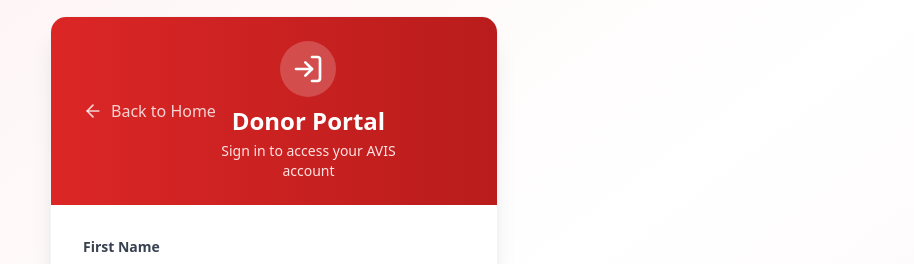
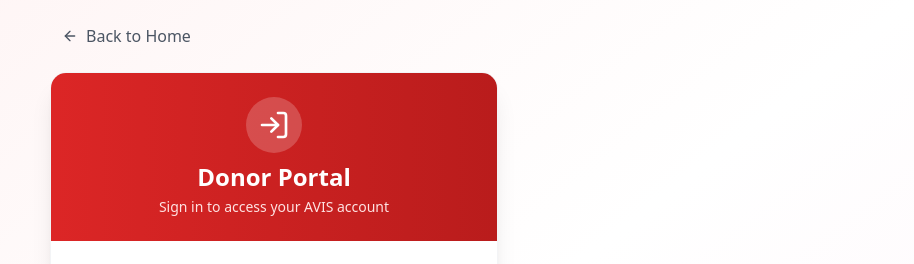
Before and after one commit to nashero/Vitalita, a React (Vite) app: page / in a window 1280 px wide. Both pictures are taken after a click on the button "Donor Portal". Shown: the top 264 px of the page, without its empty margins (366-1280 px from the left). Built offline with nearby package versions, Linux system fonts and the light colour scheme; no server answers.

Commit message:
Cosmetic Changes

```diff
--- a/src/components/LoginForm.tsx
+++ b/src/components/LoginForm.tsx
@@ -61,20 +61,23 @@
   return (
     <div className="min-h-screen bg-gradient-to-br from-red-50 via-white to-pink-50 flex items-center justify-center p-4">
       <div className="w-full max-w-md">
+        {/* Back to Home Button - Positioned above the card */}
+        {onBackToLanding && (
+          <div className="mb-4 flex justify-start">
+            <button
+              onClick={onBackToLanding}
+              className="flex items-center text-gray-600 hover:text-gray-800 transition-colors px-3 py-2 rounded-lg hover:bg-white/50"
+            >
+              <ArrowLeft className="w-4 h-4 mr-2" />
+              Back to Home
+            </button>
+          </div>
+        )}
+
         <div className="bg-white rounded-2xl shadow-xl border border-gray-100 overflow-hidden">
           {/* Header */}
           <div className="bg-gradient-to-r from-red-600 to-red-700 px-8 py-6">
-            <div className="flex items-center justify-between">
-              {onBackToLanding && (
-                <button
-                  onClick={onBackToLanding}
-                  className="flex items-center text-white/80 hover:text-white transition-colors"
-                >
-                  <ArrowLeft className="w-5 h-5 mr-2" />
-                  Back to Home
-                </button>
-              )}
-              <div className="text-center flex-1">
+            <div className="text-center">
               <div className="flex items-center justify-center mb-2">
                 <div className="bg-white/20 p-3 rounded-full">
                   <LogIn className="w-8 h-8 text-white" />
@@ -84,8 +87,6 @@
               <p className="text-red-100 text-sm mt-1">
                 Sign in to access your AVIS account
               </p>
-              </div>
-              <div className="w-16"></div> {/* Spacer for centering */}
             </div>
           </div>
 
--- a/src/components/StaffDonorsDashboard.tsx
+++ b/src/components/StaffDonorsDashboard.tsx
@@ -604,7 +604,7 @@
 
         {/* Search Form */}
         <div className="space-y-4">
-          <div className="flex flex-col sm:flex-row gap-4">
+          <div className="flex flex-col sm:flex-row gap-4 items-end">
             <div className="flex-1">
               <label htmlFor="donorId" className="block text-sm font-medium text-gray-700 mb-2">
                 Donor ID *
@@ -637,11 +637,11 @@
                 <option value="history">History</option>
               </select>
             </div>
-            <div className="flex items-end">
+            <div className="flex items-center">
               <button
                 onClick={searchDonations}
                 disabled={loading || !donorId.trim()}
-                className="px-6 py-2 bg-red-600 text-white font-medium rounded-lg hover:bg-red-700 focus:outline-none focus:ring-2 focus:ring-red-500 focus:border-transparent disabled:opacity-50 disabled:cursor-not-allowed"
+                className="flex items-center justify-center px-6 py-2.5 bg-red-600 text-white font-medium rounded-lg hover:bg-red-700 focus:outline-none focus:ring-2 focus:ring-red-500 focus:border-transparent disabled:opacity-50 disabled:cursor-not-allowed min-w-[100px] h-[42px]"
               >
                 {loading ? <Loader className="w-4 h-4 animate-spin" /> : <Search className="w-4 h-4" />}
                 <span className="ml-2">Search</span>
--- a/src/components/StaffLogin.tsx
+++ b/src/components/StaffLogin.tsx
@@ -31,20 +31,23 @@
   return (
     <div className="min-h-screen bg-gradient-to-br from-red-50 via-white to-pink-50 flex items-center justify-center p-4">
       <div className="w-full max-w-md">
+        {/* Back to Home Button - Positioned above the card */}
+        {onBackToLanding && (
+          <div className="mb-4 flex justify-start">
+            <button
+              onClick={onBackToLanding}
+              className="flex items-center text-gray-600 hover:text-gray-800 transition-colors px-3 py-2 rounded-lg hover:bg-white/50"
+            >
+              <ArrowLeft className="w-4 h-4 mr-2" />
+              Back to Home
+            </button>
+          </div>
+        )}
+
         <div className="bg-white rounded-2xl shadow-2xl border border-gray-100 overflow-hidden">
           {/* Header */}
           <div className="bg-gradient-to-r from-red-600 to-red-700 px-8 py-8">
-            <div className="flex items-center justify-between">
-              {onBackToLanding && (
-                <button
-                  onClick={onBackToLanding}
-                  className="flex items-center text-white/80 hover:text-white transition-colors"
-                >
-                  <ArrowLeft className="w-5 h-5 mr-2" />
-                  Back to Home
-                </button>
-              )}
-              <div className="text-center flex-1">
+            <div className="text-center">
               <div className="flex items-center justify-center mb-4">
                 <div className="bg-white/20 p-4 rounded-full backdrop-blur-sm">
                   <Shield className="w-10 h-10 text-white" />
@@ -54,8 +57,6 @@
               <p className="text-red-100 text-sm mt-2">
                 Secure access to administrative dashboard
               </p>
-              </div>
-              <div className="w-16"></div> {/* Spacer for centering */}
             </div>
           </div>
 
```
Lines whose indentation alone changed are shown as unchanged.
